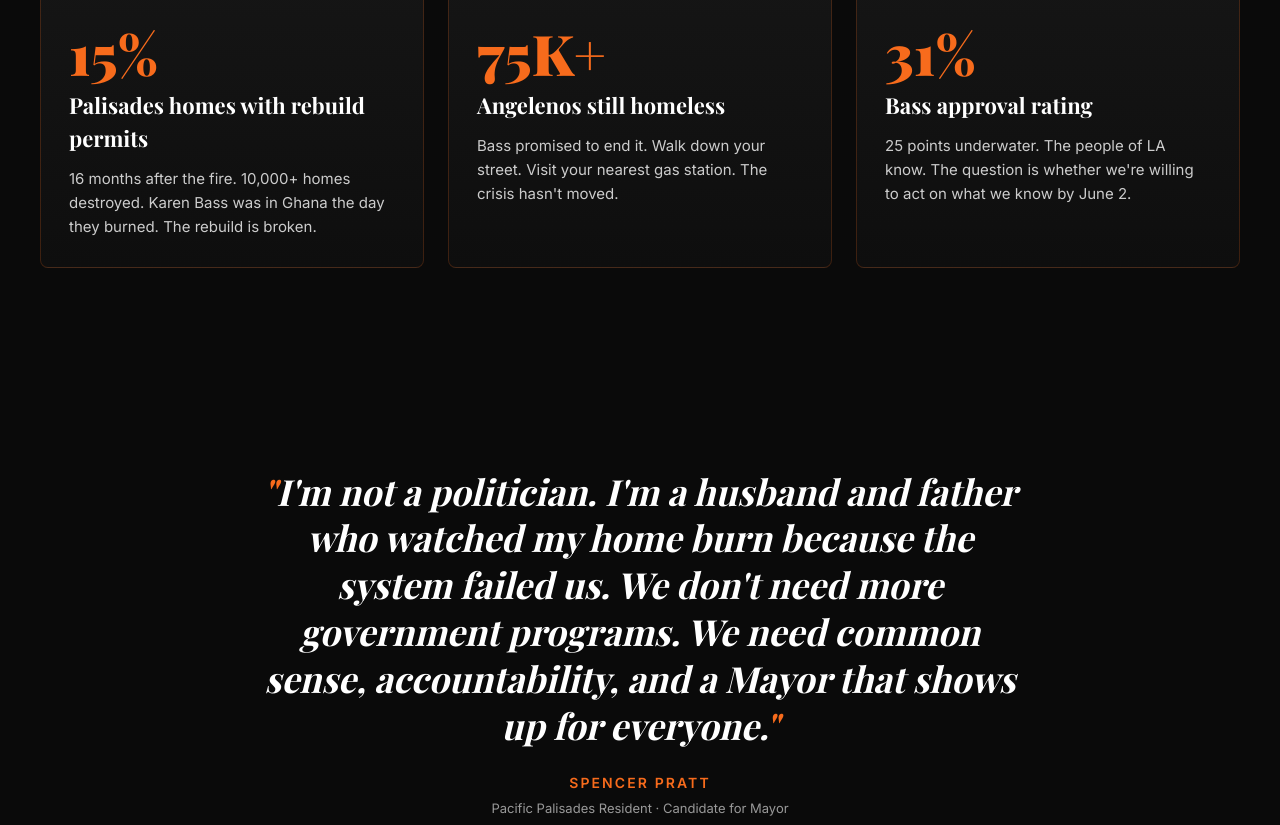
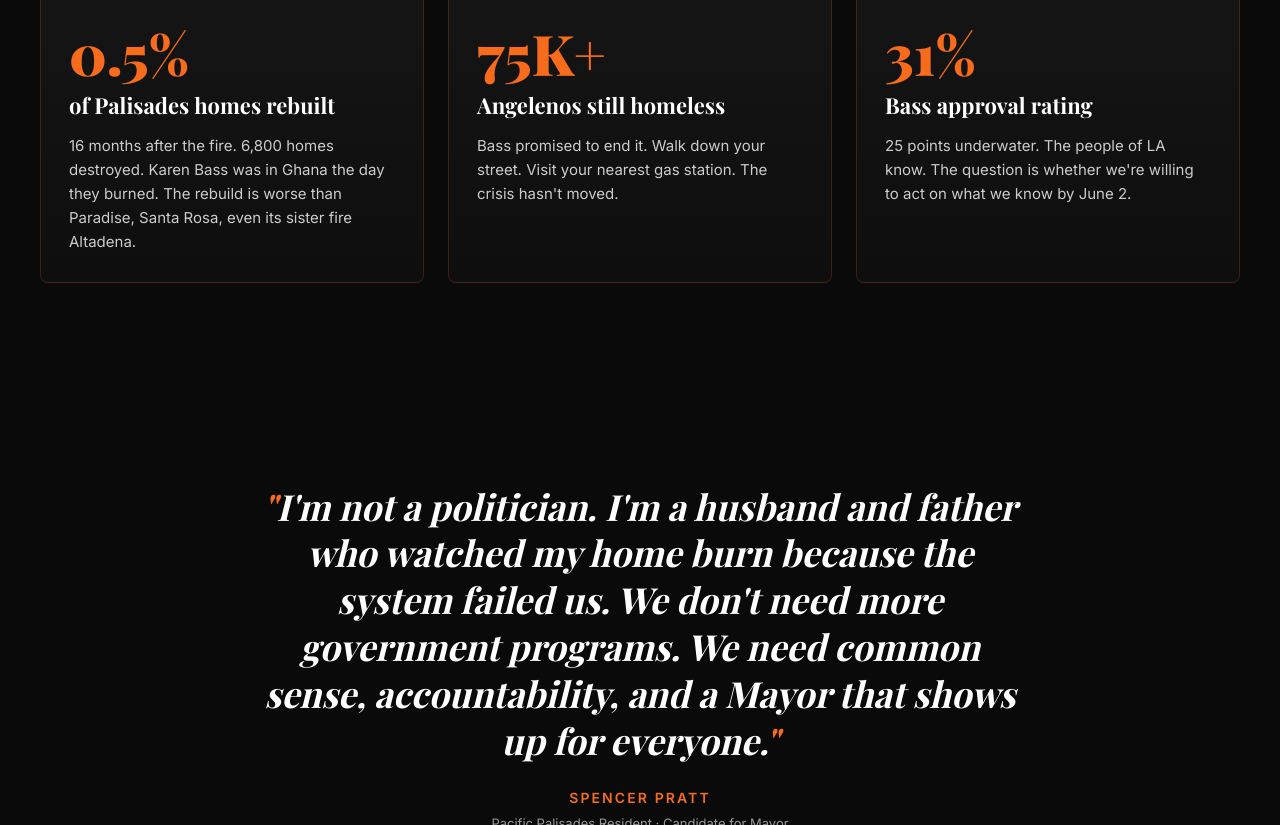
Before and after one commit to AKSnagtooth/Pratt-for-mayor-051326, a website: page index.html in a window 1280 px wide. Shown: the part 1876-2701 px from the top of the page. Drawn offline with nearby package versions, Linux system fonts and the light colour scheme.

Commit message:
Update Palisades rebuild stat: 0.5% of 6,800 homes (per POLITICO/Gabriel correction)

```diff
--- a/index.html
+++ b/index.html
@@ -859,9 +859,9 @@
     <div class="stake-card">
       <div class="stake-img" style="background-image: url('https://mayorpratt.com/wp-content/themes/pratt-theme/assets/images/issues-firefighter.jpg');"></div>
       <div class="stake-body">
-        <div class="stake-stat">15%</div>
-        <div class="stake-title">Palisades homes with rebuild permits</div>
-        <p>16 months after the fire. 10,000+ homes destroyed. Karen Bass was in Ghana the day they burned. The rebuild is broken.</p>
+        <div class="stake-stat">0.5%</div>
+        <div class="stake-title">of Palisades homes rebuilt</div>
+        <p>16 months after the fire. 6,800 homes destroyed. Karen Bass was in Ghana the day they burned. The rebuild is worse than Paradise, Santa Rosa, even its sister fire Altadena.</p>
       </div>
     </div>
     <div class="stake-card">
```
Also changed, not shown: save-la.html (+4 -4 lines).
